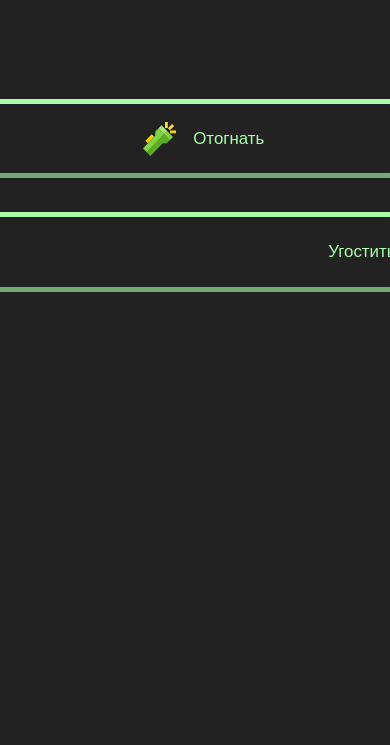
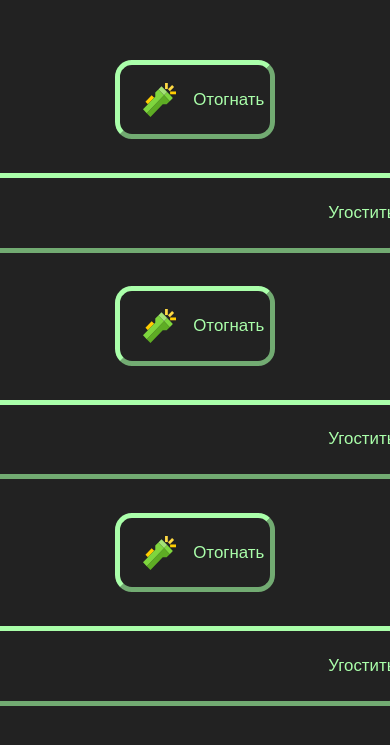
Before and after one commit to DmitryGalyuk/ghostRadar, a plain HTML site: page index.html in a window 390 px wide. Shown: the part 325-1070 px from the top of the page. Before the commit the page ends 844 px from the top, so only its background shows below. Drawn offline with Linux system fonts and the light colour scheme.

Commit message:
responsive fix

```diff
--- a/css/radar.css
+++ b/css/radar.css
@@ -14,11 +14,16 @@ body {
     justify-content: center;
 }
 
+@media (min-width: 600px) and (orientation:landscape) {
+    .app {
+        flex-wrap: nowrap;
+    }
+}
+
 .buttons {
     display: flex;
     flex-wrap: wrap;
     justify-content: center;
-    flex-direction: column;
     padding: 1em;
     flex-grow: 1;
 }
@@ -39,13 +44,12 @@ body {
     display: inline-flex;
     align-items: center;
     justify-content: center;
+    width: fit-content;
 }
 
 .radar {
     display: grid;
-    /* flex-grow: 1; */
-    /* height: var(--radar-height);
-    width: var(--radar-width); */
+
 }
 
 .radarcircle, .ghostsContainer {
--- a/index.html
+++ b/index.html
@@ -24,6 +24,11 @@
         <div class="buttons">
             <button><img src="img/flashlight.svg" /> Отогнать</button>
             <button><svg src="img/lollipop.svg" /> Угостить</button>
+            <button><img src="img/flashlight.svg" /> Отогнать</button>
+            <button><svg src="img/lollipop.svg" /> Угостить</button>
+            <button><img src="img/flashlight.svg" /> Отогнать</button>
+            <button><svg src="img/lollipop.svg" /> Угостить</button>
+
         </div>
     </div>
 </div>
--- a/js/app.js
+++ b/js/app.js
@@ -58,7 +58,7 @@ function resizeRadar() {
      } else {
         size = window.innerWidth;
     }
-    size = Math.floor(size*0.9);
+    size = Math.floor(size*0.8);
     varRoot.style.setProperty("--radar-height", size);
     varRoot.style.setProperty("--radar-width", size);
 }
```
